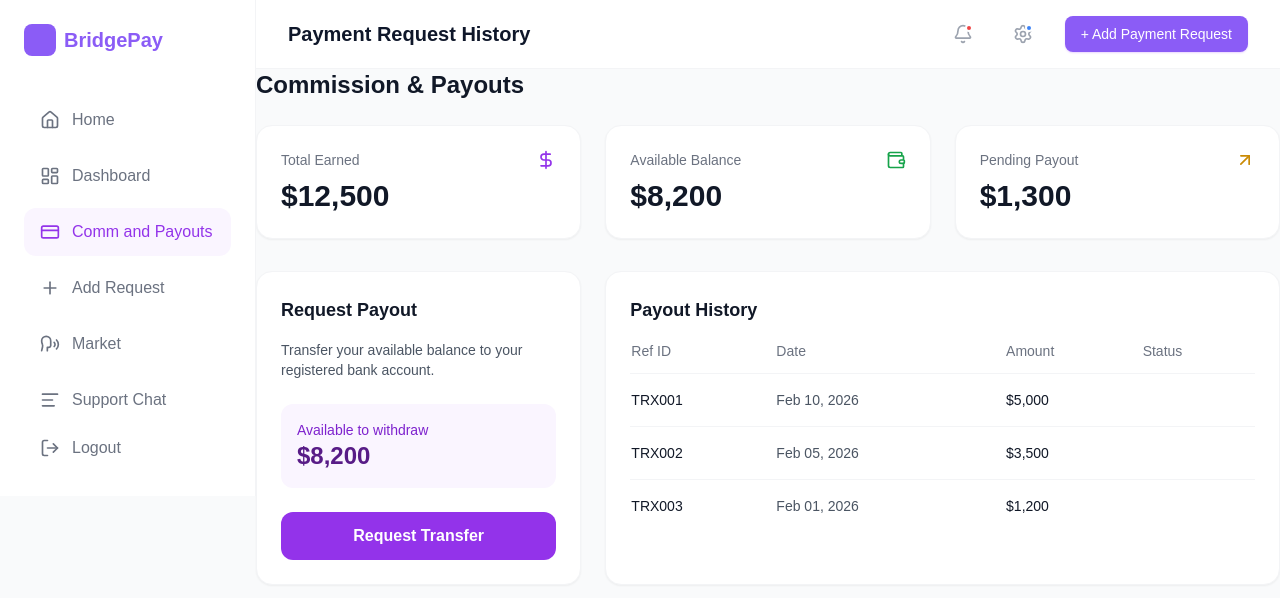
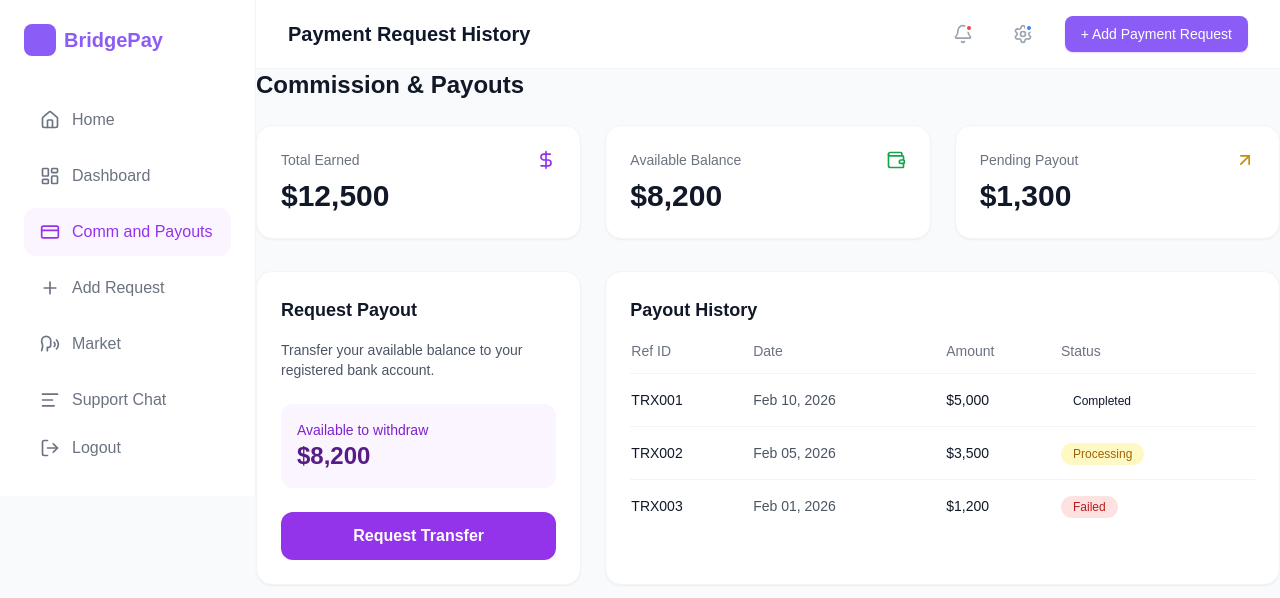
Before and after one commit to Abusadiq006/bridge-pay-dashboard, a React (Vite) app: page /dashboard/payouts in a window 1280 px wide. Shown: the top 598 px of the page. Built offline with nearby package versions, Linux system fonts and the light colour scheme; a web font is replaced by a local one.

Commit message:
adding table data

```diff
--- a/src/pages/CommAndPayouts.jsx
+++ b/src/pages/CommAndPayouts.jsx
@@ -87,6 +87,7 @@ const CommAndPayouts = () => {
                                                 <td className="py-4 text-gray-900 font-medium">{row.id}</td>
                                                 <td className="py-4 text-gray-600">{row.date}</td>
                                                 <td className="py-4 text-gray-900 font-medium">${row.amount.toLocaleString()}</td>
+                                                <td className="py-4"><StatusBadge status={row.status} /></td>
                                             </tr>
                                         ))}
                                     </tbody>
```
